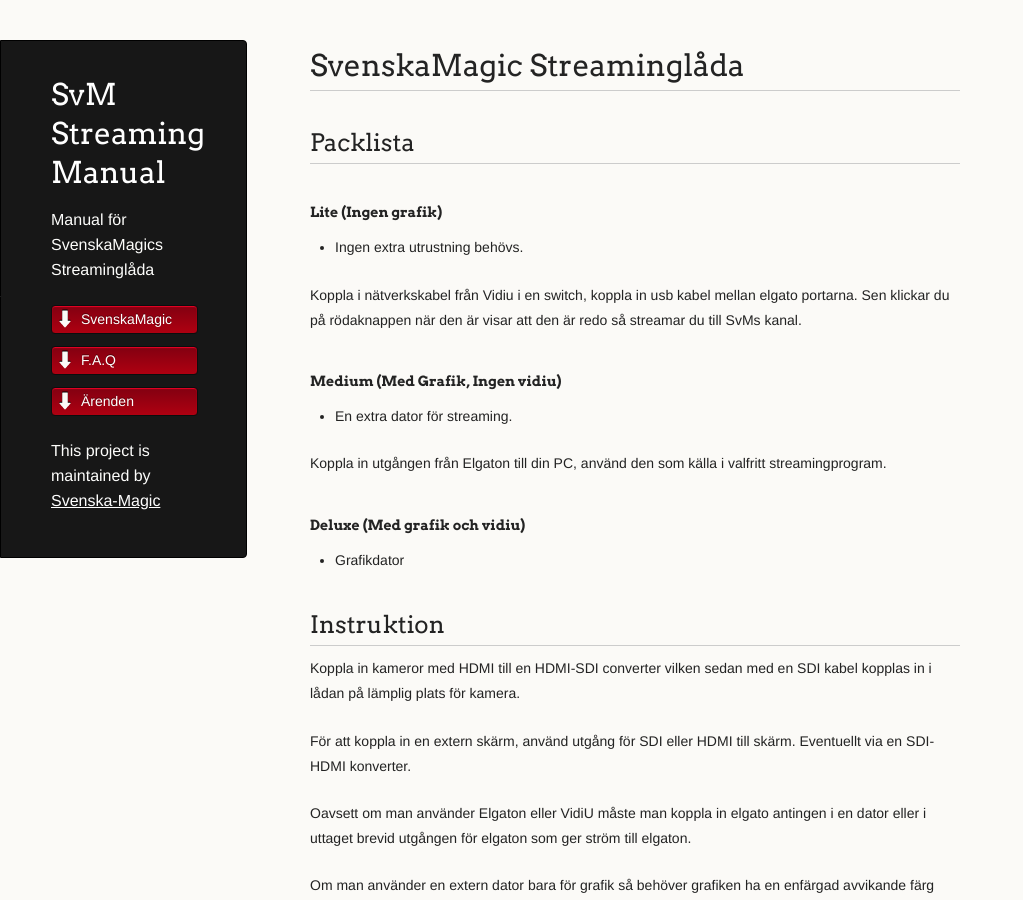
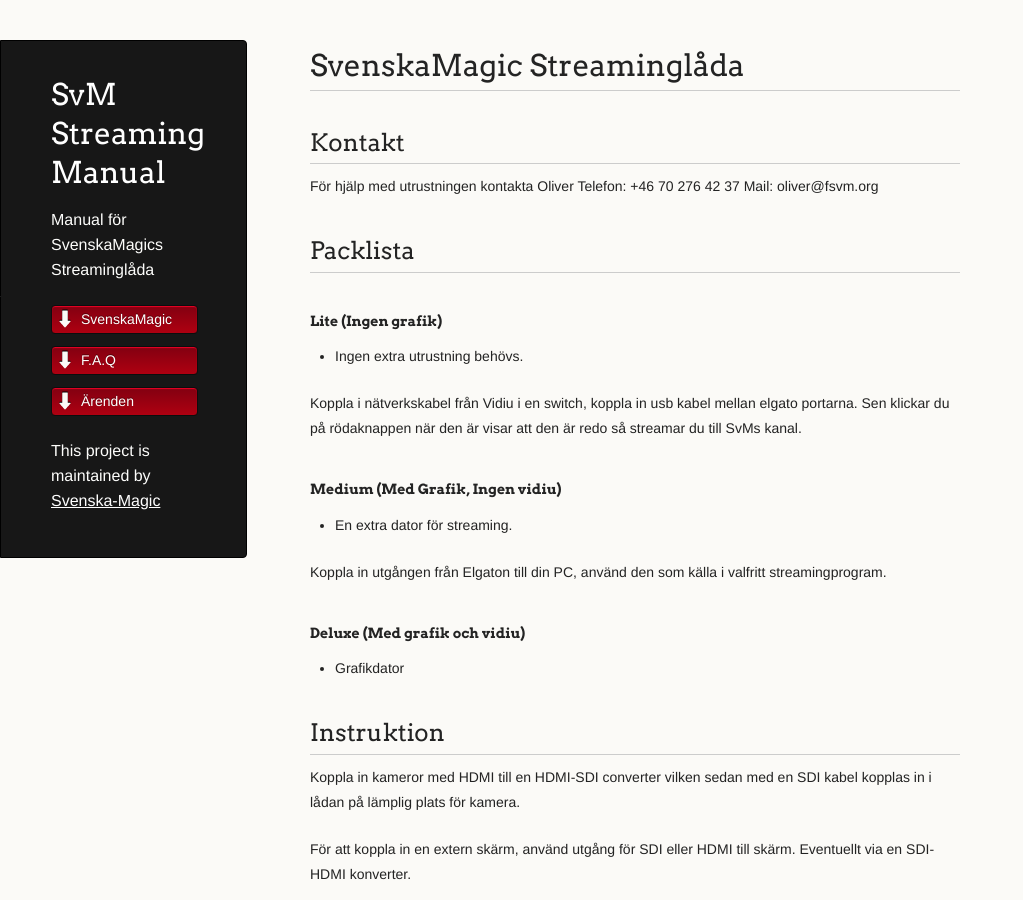
Before and after one commit to Svenska-Magic/StreamingManual, a Jekyll site: the page built from index.md, in a window 1280 px wide and 900 px high. Shown: the whole window, without its empty margins (0-1023 px from the left). Built offline with Jekyll 4.4.1, drawn with Linux system fonts in a browser that asks for light colours; our own code applies the rules of GitHub Pages for plain Markdown files.

Commit message:
Update index.md

```diff
--- a/index.md
+++ b/index.md
@@ -2,6 +2,11 @@
 layout: default
 ---
 # SvenskaMagic Streaminglåda
+## Kontakt
+För hjälp med utrustningen kontakta Oliver
+Telefon: +46 70 276 42 37
+Mail: oliver@fsvm.org
+
 ## Packlista
 #### Lite (Ingen grafik)
 - Ingen extra utrustning behövs.
```
